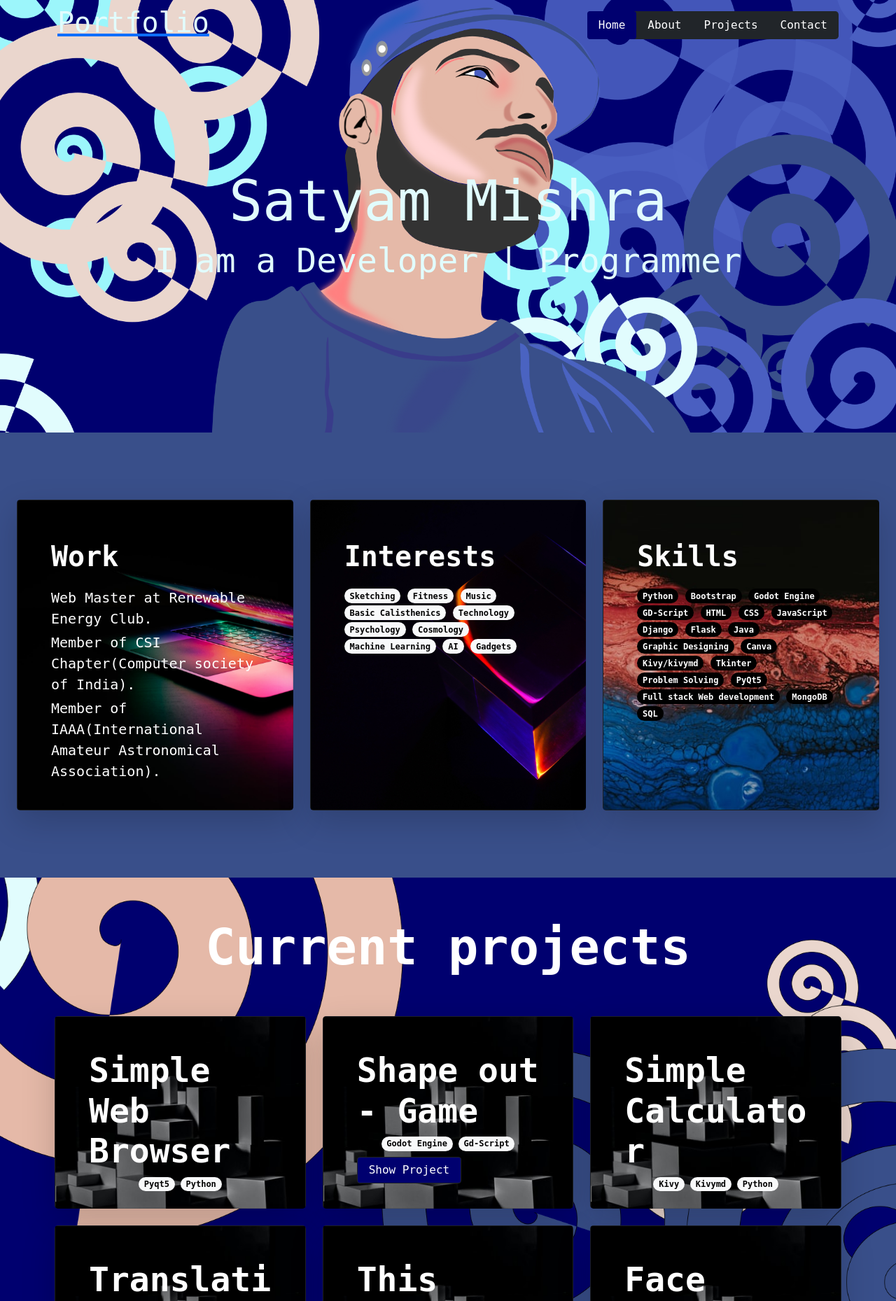
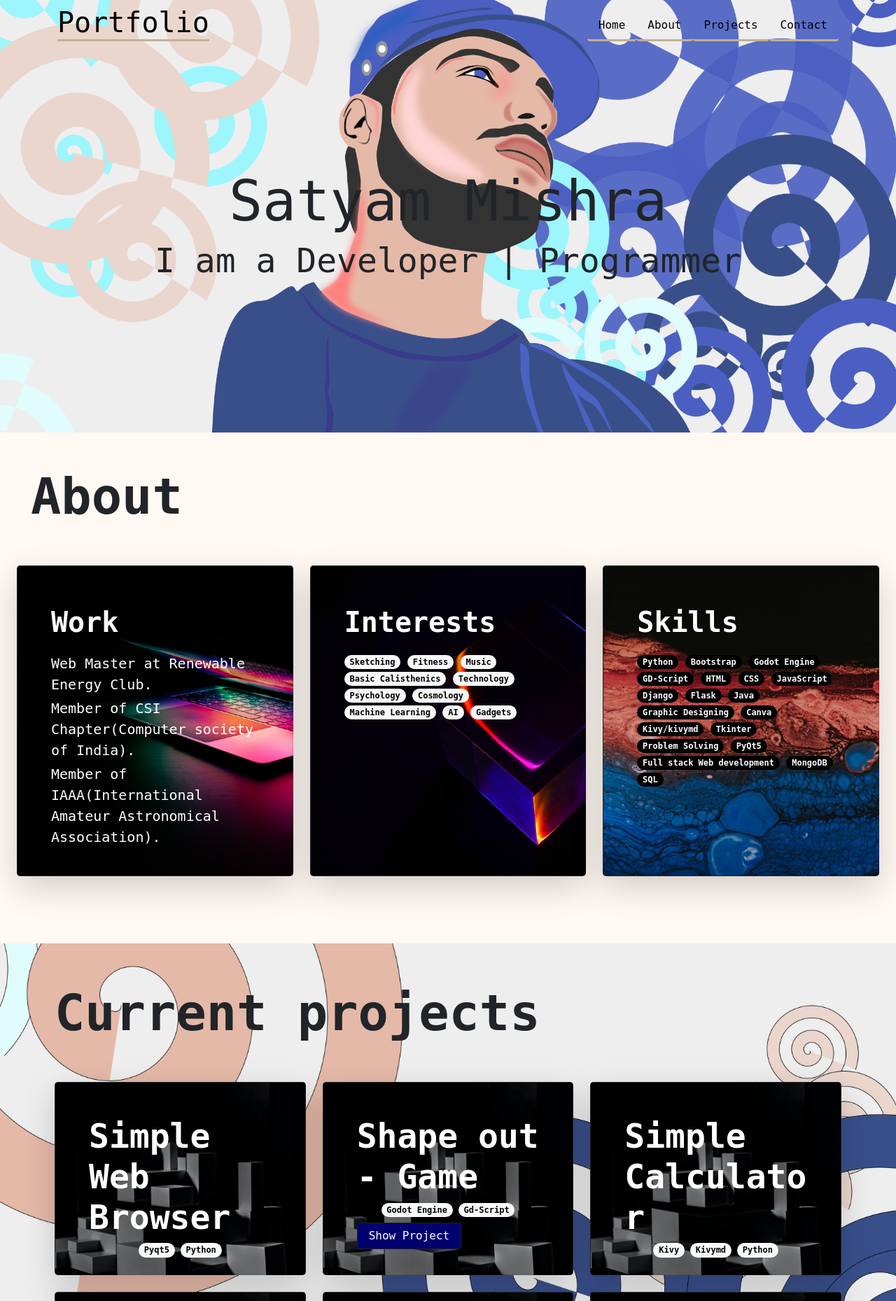
Before and after one commit to bedead/my-portfolio-flask, a Flask app: page / in a window 1280 px wide. Shown: the top 1859 px of the page at 70% size. Run offline with Flask 2, Linux system fonts and the light colour scheme; some libraries are stand-ins or nearby versions.

Commit message:
changed light theme schema

```diff
--- a/templates/home.html
+++ b/templates/home.html
@@ -28,7 +28,15 @@
     }
 
     .hover-nav-color:hover {
-        background-color: #00006fff;
+        background-color: #E9DAC1;
+    }
+
+    .nav-item a.nav-active {
+        border-bottom: 3px solid #C3B091;
+    }
+
+    .nav-active {
+        border-bottom: 3px solid #C3B091;
     }
 
     .map-container-3 {
@@ -53,30 +61,29 @@
 
 
 
-    <nav id="fixed-nav" class="navbar navbar-expand-lg navbar-dark fixed-top" aria-label="Horizontal navbar">
+    <nav id="fixed-nav" class="navbar navbar-expand-lg fixed-top" aria-label="Horizontal navbar">
         <div class="container-xl">
-            <a href="/">
-                <h1 class="font-italic" style="color:#e1fcfdff">Portfolio</h1>
-            </a>
-            <div class="text-center nav nav-pills bg-dark rounded-3 justify-content-center float-md-end">
-                <li class="nav-item active">
-                    <a style="background-color: #00006fff;" class="nav-link text-white hover-nav-color" href="#heroimage">Home</a>
+
+            <h1 class="nav-active font-italic" style="color:black">Portfolio</h1>
+            <div class="text-center nav nav-pills rounded-3 justify-content-center float-md-end">
+                <li class="nav-item">
+                    <a style="color: black;" class="nav-active nav-link hover-nav-color" href="#heroimage">Home</a>
                 </li>
                 <li class="nav-item">
-                    <a class="nav-link text-white hover-nav-color" href="#About">About</a>
+                    <a style="color: black;" class="nav-active nav-link hover-nav-color" href="#About">About</a>
                 </li>
                 <li class="nav-item">
-                    <a class="nav-link text-white hover-nav-color" href="#projects">Projects</a>
+                    <a style="color: black;" class="nav-active nav-link hover-nav-color" href="#projects">Projects</a>
                 </li>
                 <li class="nav-item">
-                    <a class="nav-link text-white hover-nav-color" href="#footer">Contact</a>
+                    <a style="color: black;" class="nav-active nav-link hover-nav-color" href="#footer">Contact</a>
                 </li>
             </div>
         </div>
     </nav>
 
 
-    <div id="heroimage" class="pt-sm-5 pb-sm-5 container-fluid mt-0 mb-0" style="background-color: #00006fff;background-image:url('/static/universal-elements/satyam-vector-2.png'); background-repeat: no-repeat; background-size: cover; background-position: center; height: 100%;">
+    <div id="heroimage" class="pt-sm-5 pb-sm-5 container-fluid mt-0 mb-0" style="background-color: #EEEEEE;background-image:url('/static/universal-elements/satyam-vector-2.png'); background-repeat: no-repeat; background-size: cover; background-position: center; height: 100%;">
         {% for message in get_flashed_messages() %}
         <br>
         <br>
@@ -91,8 +98,8 @@
         <div class="container-fluid p-5 pb-md-4 pb-sm-5 pt-sm-5" style="text-align: center; top: 50%; left: 50%;">
             <div class="p-lg-5 p-md-4 pt-sm-5 pb-sm-5 mt-5 mb-5" style="background-color: transparent; border:none;">
                 <div class="p-lg-0 p-md-4 pt-sm-5 pb-sm-5 mt-5 mb-5" style="background-color: transparent; border:none;">
-                    <h1 class="display-1 hero-text" style="color: #e1fcfdff;">Satyam Mishra</h1>
-                    <h5 class="display-5" style="color: #e1fcfdff;">I am a Developer | Programmer</h5>
+                    <h1 class="display-1 hero-text">Satyam Mishra</h1>
+                    <h5 class="display-5">I am a Developer | Programmer</h5>
                 </div>
             </div>
         </div>
@@ -105,7 +112,9 @@
 
 
 
-    <div id="About" class="container-fluid px-4 py-5" style="background-color: #394f8aff;">
+    <div id="About" class="container-fluid px-4 py-5" style="background-color: #FFF8F3;">
+        <h1 style="padding-left: 20px;" class="display-2 fw-bold shake-anim">About</h1>
+
         <div class="row row-cols-1 row-cols-lg-3 align-items-stretch g-4 py-5">
             <!-- Time for multiple clouds to dance around -->
             <div class="col">
@@ -180,10 +189,10 @@
 
 
 
-    <div id="projects" class="container-fluid px-4 py-5 mb-0" style="background-color: #00006fff; background-attachment: fixed; background-image: url('/static/universal-elements/projects-bg-image.png');
+    <div id="projects" class="container-fluid px-4 py-5 mb-0" style="background-color: #EEEEEE; background-attachment: fixed; background-image: url('/static/universal-elements/projects-bg-image.png');
     background-size: cover;background-repeat: no-repeat;">
         <div class="container p-2">
-            <h1 class="display-2 fw-bold shake-anim text-center text-white">Current projects</h1>
+            <h1 class="display-2 fw-bold shake-anim">Current projects</h1>
 
             <div class="row row-cols-1 row-cols-lg-3 align-items-stretch g-4 py-5">
                 <div class="col">
@@ -306,7 +315,7 @@
 
 
     <!-- Remove the container if you want to extend the Footer to full width. -->
-    <div id="footer" class="container-fluid mt-0" style="background-color: #394f8aff;">
+    <div id="footer" class="container-fluid mt-0" style="background-color: #FFF8F3;">
 
         <footer class="text-center text-lg-start mt-0 pt-4">
             <!-- Grid container -->
@@ -360,7 +369,7 @@
             <!-- Grid container -->
 
             <!-- Copyright -->
-            <div class="text-center text-white p-3">
+            <div class="text-center p-3">
                 © 2020 Copyright:
                 <a style="color: #00006fff;" class="" href="/">Satyam Mishra</a>
             </div>
```
